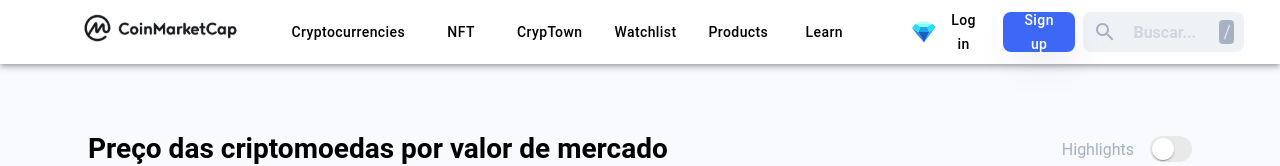
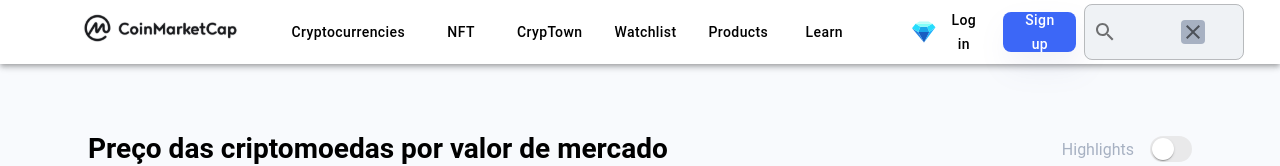
Before and after one commit to Hickelmy/CoinMarketCap, a React (Vite) app: page / in a window 1280 px wide. Shown: the top 166 px of the page. Built offline with nearby package versions, Linux system fonts and the light colour scheme; no server answers.

Commit message:
feat: adding a new page content

```diff
--- a/package.json
+++ b/package.json
@@ -17,11 +17,13 @@
     "@mui/x-data-grid": "5.12.2",
     "@types/lodash": "^4.14.202",
     "@types/react-lottie": "^1.2.9",
+    "axios": "^1.6.2",
     "lodash": "^4.17.21",
     "react": "^18.2.0",
     "react-dom": "^18.2.0",
     "react-lottie": "^1.2.3",
-    "react-router-dom": "^6.19.0"
+    "react-router-dom": "^6.19.0",
+    "react-select": "^5.8.0"
   },
   "devDependencies": {
     "@types/react": "^18.2.37",
--- a/src/components/AppContainer/index.tsx
+++ b/src/components/AppContainer/index.tsx
@@ -1,29 +1,130 @@
-/* eslint-disable @typescript-eslint/no-explicit-any */
-/* eslint-disable react-hooks/exhaustive-deps */
-import * as React from "react";
+import React, { useEffect, useState } from "react";
+import { Link, useLocation, useParams } from "react-router-dom";
 import Box from "@mui/material/Box";
 import CssBaseline from "@mui/material/CssBaseline";
-import { AppBar, IconButton, Toolbar } from "@mui/material";
+import {
+  AppBar,
+  Autocomplete,
+  CircularProgress,
+  IconButton,
+  InputAdornment,
+  TextField,
+  Toolbar,
+} from "@mui/material";
 import MenuIcon from "@mui/icons-material/Menu";
 import SearchIcon from "@mui/icons-material/Search";
+import ClearIcon from "@mui/icons-material/Clear";
+
 import { Content } from "./Content";
 import { MenuList } from "./MenuList";
 import {
   ButtonStyled,
-  CustomSearchFilter,
+  // CustomSearchFilter,
   IconButtonStyled,
   IconContainer,
   RightAppbar,
-  SearchInput,
   iconContainerStyles,
-  iconStyles,
+  // iconContainerStyles,
+  // iconStyles,
+  //  SearchInput,
+  // iconContainerStyles,
+  // iconStyles,
 } from "./styles";
-import { Link } from "react-router-dom";
+import axios from "axios";
+// import CoinSearch from "../CoinSearch";
+
 interface AppContainerProps {
   children?: React.ReactNode;
 }
 
 export function AppContainer({ children }: AppContainerProps) {
+  const [open, setOpen] = useState(false);
+  const [options, setOptions] = useState([]);
+  const [loading, setLoading] = useState(false);
+  const [searchText, setSearchText] = useState("");
+  const [selectedCoin, setSelectedCoin] = useState(null);
+
+  const handleChange = (event) => {
+    setSearchText(event.target.value);
+  };
+
+  const handleClear = () => {
+    setSelectedCoin(null);
+    setSearchText("");
+  };
+
+  const fetchCoins = async () => {
+    try {
+      setLoading(true);
+      const response = await axios.get(
+        `https://api.coingecko.com/api/v3/search/?q=${searchText}`
+      );
+      setOptions(response.data.coins);
+    } catch (error) {
+      console.error("Error fetching coins:", error);
+    } finally {
+      setLoading(false);
+    }
+  };
+
+  useEffect(() => {
+    if (searchText === "") {
+      setOptions([]);
+      return;
+    }
+
+    fetchCoins();
+  }, [searchText]);
+
+  const handleCoinSelection = (event: any, value: any) => {
+    if (value) {
+      setSelectedCoin(value);
+      setSearchText("");
+    }
+  };
+
+  const location = useLocation();
+  const [prevLocation, setPrevLocation] = useState(location.pathname);
+
+  useEffect(() => {
+    if (location.pathname !== prevLocation) {
+      setSelectedCoin(null);
+      setSearchText("");
+      setPrevLocation(location.pathname);
+    }
+  }, [location.pathname, prevLocation]);
+
+  const handleReload = () => {
+    window.location.href = "/";
+  };
+
+
+  const { coinId } = useParams();
+  const [coinDetails, setCoinDetails] = useState(null);
+
+
+
+  useEffect(() => {
+    const fetchCoinDetails = async () => {
+      try {
+        const response = await fetch(`https://api.coingecko.com/api/v3/coins/${coinId}`);
+        if (!response.ok) {
+          throw new Error(`Failed ao buscar os dados(Status : ${response.status})`);
+        }
+        const data = await response.json();
+        setCoinDetails(data);
+
+        console.log(coinDetails)
+      } catch (error) {
+        console.error("Error ao buscar os dados:", error);
+      }
+    };
+
+    fetchCoinDetails();
+  }, [coinId]);
+
+
+
   return (
     <Box sx={{ display: "flex", flexDirection: "column", height: "100vh" }}>
       <CssBaseline />
@@ -38,11 +139,13 @@ export function AppContainer({ children }: AppContainerProps) {
           >
             <MenuIcon />
           </IconButton>
-          <Link to="/">
+          <Link to="/"
+          onClick={handleReload}
+          >
             <img
               src="src\assets\Marca com fundo (2).svg"
               alt="logo"
-              style={{ height: "40px", marginRight: "16px" }}
+              style={{ height: "40px", marginRight: "16px", cursor: "pointer" }}
             />
           </Link>
           <MenuList />
@@ -67,26 +170,71 @@ export function AppContainer({ children }: AppContainerProps) {
             <Link to="/signup">
               <ButtonStyled>Sign up</ButtonStyled>
             </Link>
-            <CustomSearchFilter>
-              <SearchIcon sx={{ mr: 1, color: "#A7B1C2" }} />
-              <SearchInput
-                placeholder="Buscar..."
-                inputProps={{ "aria-label": "buscar" }}
-              />
-
-              <div style={iconContainerStyles}>
-                <img
-                  src={"src/assets/linea50.png"}
-                  alt="Small Icon"
-                  style={iconStyles}
+            <Autocomplete
+              id="coin-search"
+              sx={{
+                display: "flex",
+                alignItems: "center",
+                width: "175px",
+                height: "40px",
+                top: "20px",
+                left: "1600px",
+                background: "#EFF2F5",
+                borderRadius: "8px",
+                marginLeft: "auto",
+                "& .MuiInputBase-root": {
+                  backgroundColor: "#EFF2F5",
+                  borderRadius: "8px",
+                  border: "none", // Remova a borda aqui
+                },
+              }}
+              open={open}
+              onOpen={() => setOpen(true)}
+              onClose={() => setOpen(false)}
+              isOptionEqualToValue={(option, value) => option.id === value.id}
+              getOptionLabel={(option) => option.name}
+              options={options}
+              loading={loading}
+              value={selectedCoin}
+              onChange={handleCoinSelection}
+              renderInput={(params) => (
+                <TextField
+                  {...params}
+                  onChange={handleChange}
+                  InputProps={{
+                    ...params.InputProps,
+                    startAdornment: (
+                      <InputAdornment position="start">
+                        <SearchIcon />
+                      </InputAdornment>
+                    ),
+                    endAdornment: (
+                      <InputAdornment position="end">
+                        <div style={iconContainerStyles} onClick={handleClear}>
+                          <ClearIcon style={{ cursor: "pointer" }} />
+                        </div>
+                      </InputAdornment>
+                    ),
+                  }}
                 />
-              </div>
-            </CustomSearchFilter>
+              )}
+            />
           </RightAppbar>
         </Toolbar>
       </AppBar>
 
-      <Content>{children}</Content>
+      <Box sx={{ display: "flex", flexDirection: "column", height: "100vh" }}>
+        <Content>
+          {selectedCoin ? (
+            <div>
+              <h2>{selectedCoin.name}</h2>
+            </div>
+          ) : (
+            children ||
+            (searchText && <CircularProgress />) || <h2>Conteúdo padrão</h2>
+          )}
+        </Content>
+      </Box>
     </Box>
   );
 }
--- a/src/components/AppContainer/styles.tsx
+++ b/src/components/AppContainer/styles.tsx
@@ -54,7 +54,6 @@ export const CustomSearchFilter = styled("div")({
   marginLeft: "auto",
 });
 
-
 export const RightAppbar = styled("div")({
   display: "flex",
   alignItems: "center",
@@ -64,9 +63,6 @@ export const RightAppbar = styled("div")({
     marginRight: "8px",
   },
 });
-
-
-
 
 export const SearchInput = styled(InputBase)(({ theme }) => ({
   color: "#A7B1C2",
@@ -141,7 +137,6 @@ export const StyledInputBase = styled(InputBase)(({ theme }) => ({
   },
 }));
 
-
 export const iconContainerStyles = {
   backgroundColor: "#A7B1C2",
   borderRadius: "4px",
@@ -151,7 +146,6 @@ export const iconContainerStyles = {
   alignItems: "center",
   justifyContent: "center",
   marginLeft: "8px",
-
 };
 
 export const iconStyles = {
```
Also changed, not shown: src/components/Toolbar/index.tsx (deleted, +0 -98 lines), src/components/Toolbar/styles.tsx (deleted, +0 -21 lines), 1 other file (tests, documents, lock files or other folders).
